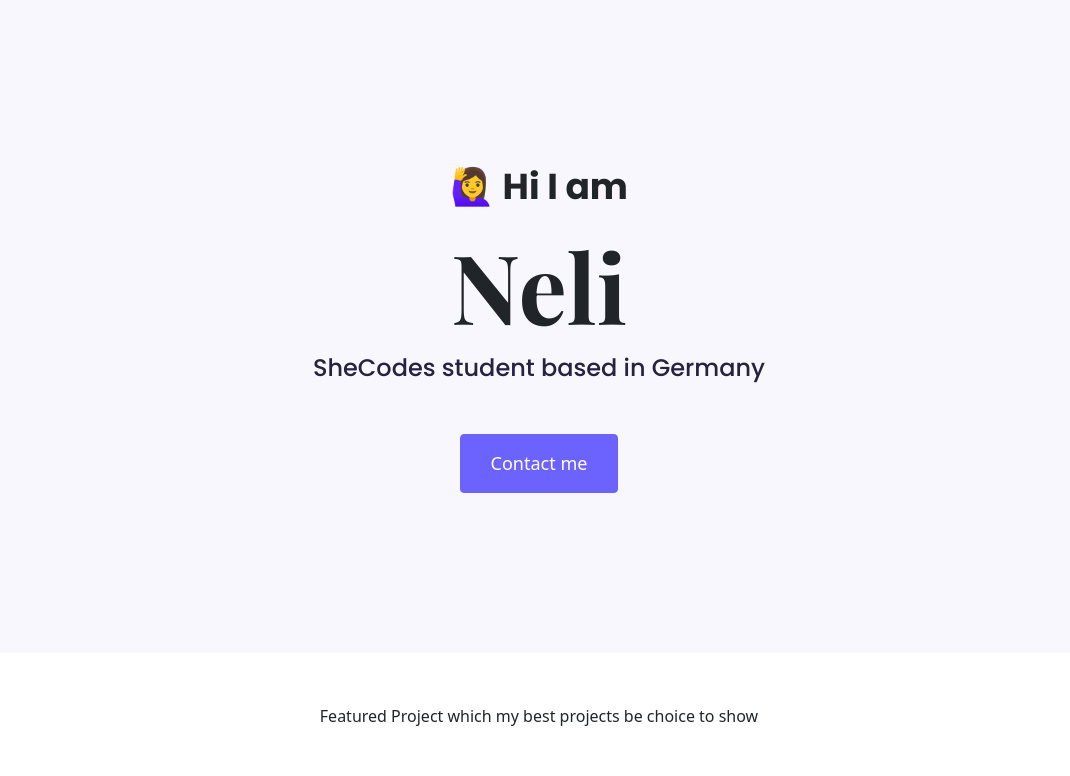
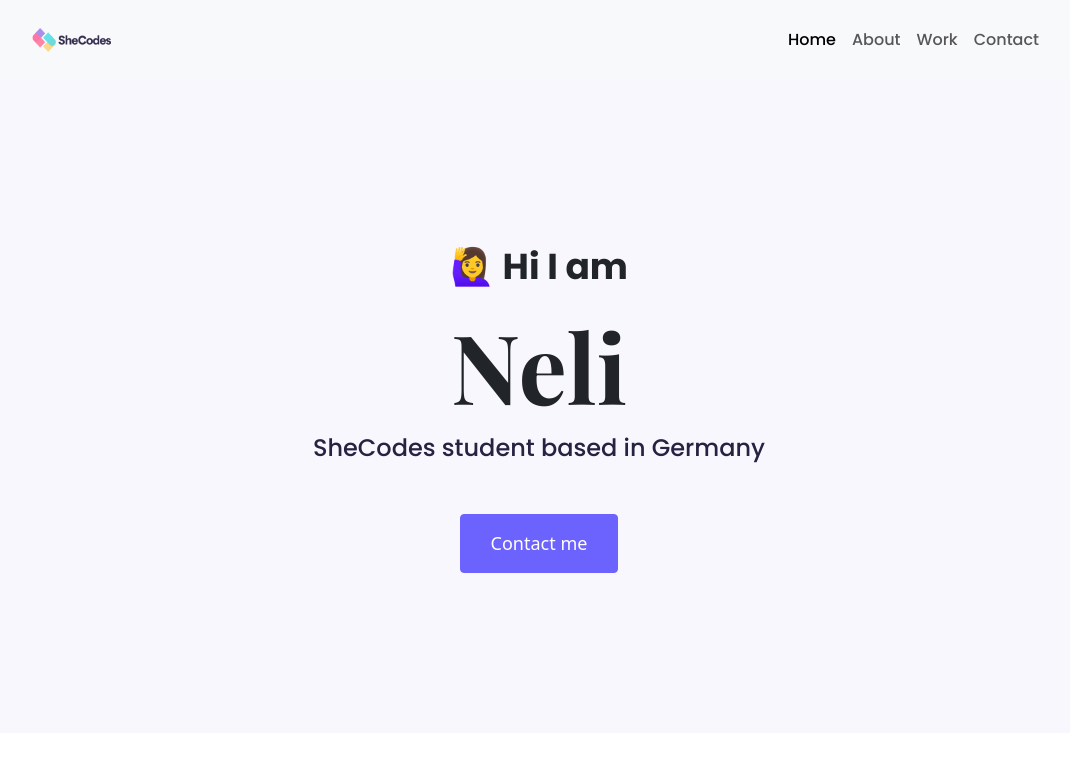
Before and after one commit to alice4599/My-Portfolio, a plain HTML site: page index.html in a window 1280 px wide. Shown: the top 776 px of the page, without its empty margins (101-1171 px from the left). Drawn offline with nearby package versions, Linux system fonts and the light colour scheme; a web font is replaced by a local one.

Commit message:
added logo, navbar

```diff
--- a/index.html
+++ b/index.html
@@ -28,6 +28,31 @@
     <link rel="stylesheet" href="src/style.css" />
   </head>
   <body>
+    <nav class="navbar navbar-expand-lg navbar-light bg-light">
+  <div class="container-fluid">
+    <img src="image/logo.png" alt="" width="80" height="24">
+
+    <button class="navbar-toggler" type="button" data-bs-toggle="collapse" data-bs-target="#navbarNav" aria-controls="navbarNav" aria-expanded="false" aria-label="Toggle navigation">
+      <span class="navbar-toggler-icon"></span>
+    </button>
+    <div class="collapse navbar-collapse" id="navbarNav">
+      <ul class="navbar-nav ms-auto">
+        <li class="nav-item">
+          <a class="nav-link active" aria-current="page" href="#">Home</a>
+        </li>
+        <li class="nav-item">
+          <a class="nav-link" href="#">About</a>
+        </li>
+        <li class="nav-item">
+          <a class="nav-link" href="#">Work</a>
+        </li>
+        <li class="nav-item">
+          <a class="nav-link" href="#" tabindex="-1" aria-disabled="true">Contact</a>
+        </li>
+      </ul>
+    </div>
+  </div>
+</nav>
     <div class="myTitle">
       <h2>🙋‍♀️ Hi I am</h2>
       <h1>Neli</h1>
--- a/src/style.css
+++ b/src/style.css
@@ -26,6 +26,15 @@ h1 {
     font-weight: normal;
     font-size: 24px;
     line-height: 36px;
+}
+
+.myTitle ul {
+    font-size: 16px;
+    line-height: 24px;
+}
+
+.navbar {
+    padding: 20px 120px;
 }
 
 i {
@@ -78,6 +87,12 @@ p {
     padding: 120px 60px;
 }
 
+.nav-item {
+    font-family: var(--default-font-family);
+
+
+}
+
 @media (max-width: 960px) {
     .descriptionYogurt {
         padding: 0;
@@ -88,6 +103,14 @@ p {
         padding: 80px 20px;
     }
 
+    .myTitle p {
+        font-size: 18px;
+    }
+
+    .navbar {
+        padding: 0;
+    }
+
     h1 {
         font-size: 60px;
     }
```
Also changed, not shown: image/logo.png (added).
